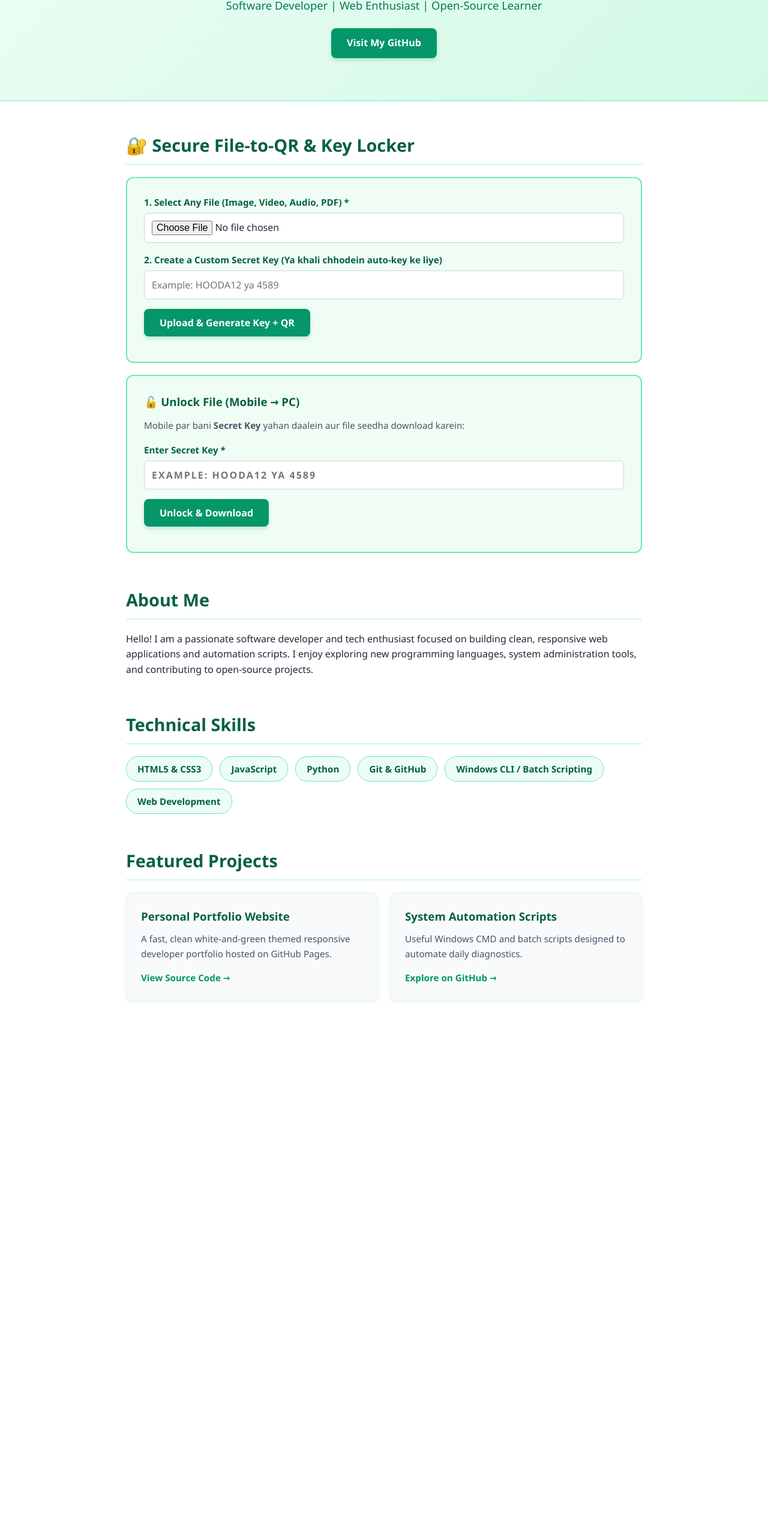
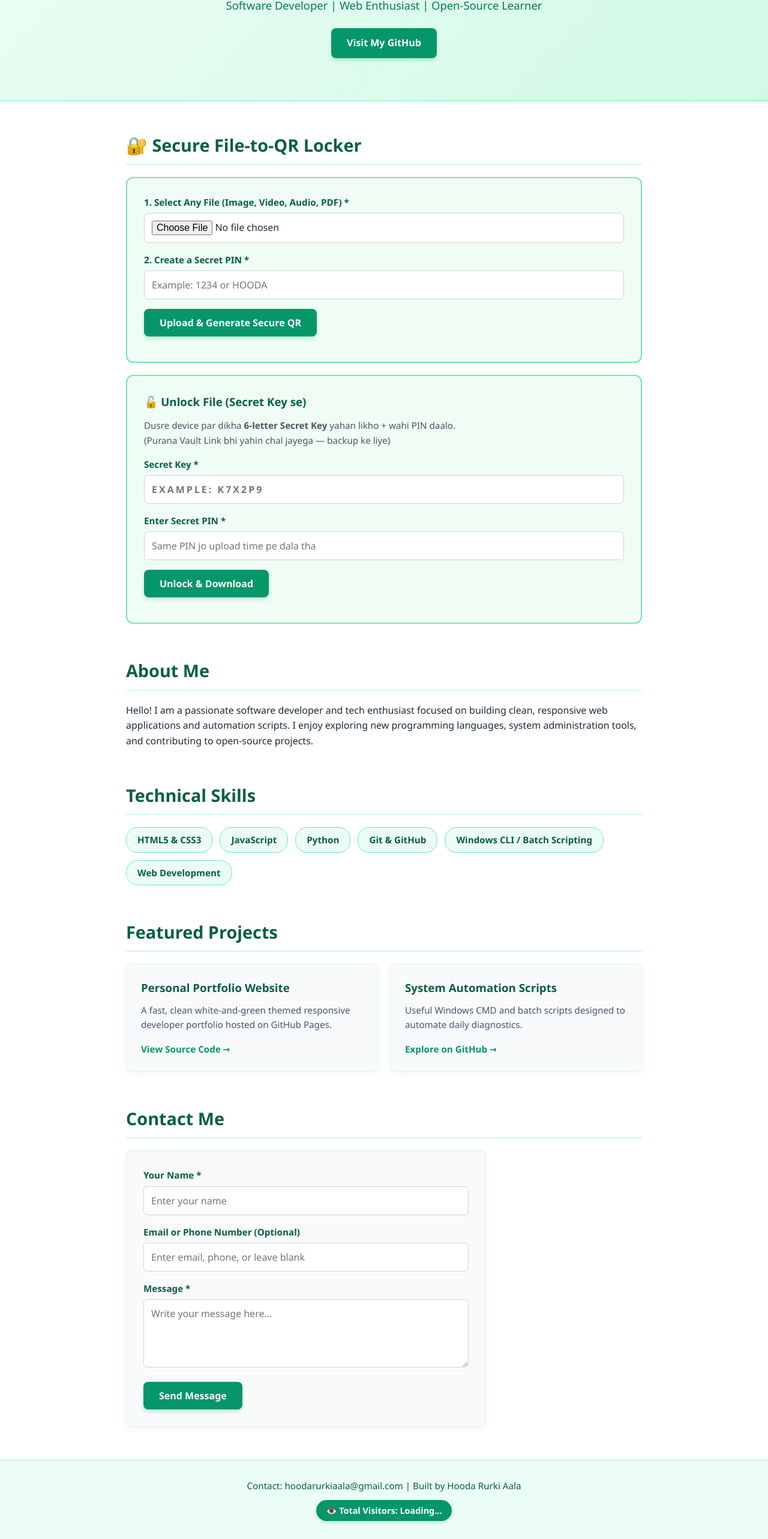
Before and after one commit to HoodaRurkiAala/HoodaRurkiAala.github.io, a plain HTML site: page index.html in a window 1280 px wide. Shown: the part 153-2719 px from the top of the page at 60% size. Before the commit the page ends 1877 px from the top, so only its background shows below. Drawn offline with Linux system fonts and the light colour scheme.

Commit message:
Update index.html

```diff
--- a/index.html
+++ b/index.html
@@ -42,7 +42,7 @@
         .form-group input:focus, .form-group textarea:focus { outline: none; border-color: #059669; box-shadow: 0 0 0 3px rgba(16, 185, 129, 0.15); }
         .status-msg { margin-top: 14px; font-weight: 600; font-size: 0.98rem; }
         .qr-result { margin-top: 20px; text-align: center; background: #ffffff; padding: 22px; border-radius: 10px; border: 1px solid #a7f3d0; }
-        .secret-key-display { font-size: 2rem; font-weight: 800; letter-spacing: 6px; color: #065f46; background: #ecfdf5; border: 2px dashed #059669; padding: 12px 24px; border-radius: 8px; display: inline-block; margin: 10px 0 16px; user-select: all; }
+        .secret-key-big { font-size: 2.4rem; font-weight: 800; letter-spacing: 8px; color: #065f46; background: #ecfdf5; border: 2px dashed #059669; border-radius: 10px; padding: 12px 10px 12px 18px; margin: 10px 0 14px; user-select: all; }
         .skills-grid { display: flex; flex-wrap: wrap; gap: 12px; }
         .skill-tag { background-color: #ecfdf5; border: 1px solid #6ee7b7; padding: 8px 18px; border-radius: 20px; font-size: 0.95rem; color: #065f46; font-weight: 600; }
         .projects-grid { display: grid; grid-template-columns: repeat(auto-fit, minmax(260px, 1fr)); gap: 20px; }
@@ -68,7 +68,7 @@
 
         <!-- ==================== SECURE FILE LOCKER ==================== -->
         <section id="vault">
-            <h2>🔐 Secure File-to-QR & Key Locker</h2>
+            <h2>🔐 Secure File-to-QR Locker</h2>
 
             <div class="vault-box">
                 <div class="form-group">
@@ -76,21 +76,24 @@
                     <input type="file" id="file-input">
                 </div>
                 <div class="form-group">
-                    <label for="secret-pin">2. Create a Custom Secret Key (Ya khali chhodein auto-key ke liye)</label>
-                    <input type="text" id="secret-pin" placeholder="Example: HOODA12 ya 4589" maxlength="15">
+                    <label for="secret-pin">2. Create a Secret PIN *</label>
+                    <input type="text" id="secret-pin" placeholder="Example: 1234 or HOODA" maxlength="20">
                 </div>
-                <button type="button" class="btn" id="upload-btn" onclick="startUpload()">Upload & Generate Key + QR</button>
+                <button type="button" class="btn" id="upload-btn" onclick="startUpload()">Upload & Generate Secure QR</button>
                 <div id="upload-status" class="status-msg"></div>
 
-                <!-- RESULT BOX -->
+                <!-- RESULT BOX : QR + Secret Key (Vault Link ki jagah) -->
                 <div id="qr-output" class="qr-result" style="display:none;">
-                    <h3 style="color:#065f46; margin-bottom:10px;">✅ File Ready! Scan QR ya Secret Key use karein:</h3>
+                    <h3 style="color:#065f46; margin-bottom:12px;">✅ Your Secure File is Ready!</h3>
 
-                    <p style="font-weight:600; color:#047857; margin-top:8px;">PC par kholne ke liye Secret Key:</p>
-                    <div id="generated-key-box" class="secret-key-display">------</div>
-                    <br>
+                    <img id="qr-image" src="" alt="Secure QR Code" style="max-width:280px; border-radius:8px; margin-bottom:15px;">
 
-                    <img id="qr-image" src="" alt="Secure QR Code" style="max-width:240px; border-radius:8px; margin-bottom:15px;">
+                    <p style="margin:10px 0 6px; font-weight:700; color:#065f46;">🔑 Secret Key (dusre device par type karo):</p>
+                    <div id="secret-key-text" class="secret-key-big">------</div>
+                    <p style="font-size:0.85rem; color:#475569; margin-bottom:12px;">
+                        PC → Mobile = QR Scan karo &nbsp;|&nbsp; Mobile → PC = Ye 6-letter Key + PIN type karo.<br>
+                        Lambi link bhejne ki zaroorat nahi!
+                    </p>
 
                     <div style="display:flex; gap:10px; flex-wrap:wrap; justify-content:center;">
                         <button type="button" class="btn" id="copy-key-btn" onclick="copySecretKey()" style="padding:8px 16px; font-size:0.9rem;">Copy Secret Key</button>
@@ -99,18 +102,24 @@
                 </div>
             </div>
 
-            <!-- UNLOCK SECTION -->
+            <!-- UNLOCK SECTION : Secret Key se -->
             <div id="unlock-section" class="vault-box">
-                <h3 style="color:#065f46; margin-bottom:12px;">🔓 Unlock File (Mobile → PC)</h3>
+                <h3 style="color:#065f46; margin-bottom:12px;">🔓 Unlock File (Secret Key se)</h3>
                 <p style="font-size:0.95rem; color:#475569; margin-bottom:16px;">
-                    Mobile par bani <b>Secret Key</b> yahan daalein aur file seedha download karein:
+                    Dusre device par dikha <b>6-letter Secret Key</b> yahan likho + wahi PIN daalo.<br>
+                    (Purana Vault Link bhi yahin chal jayega — backup ke liye)
                 </p>
 
                 <div class="form-group">
-                    <label for="unlock-key">Enter Secret Key *</label>
-                    <input type="text" id="unlock-key" placeholder="Example: HOODA12 ya 4589" style="text-transform: uppercase; font-weight: bold; letter-spacing: 2px;">
+                    <label for="paste-vault-link">Secret Key *</label>
+                    <input type="text" id="paste-vault-link" placeholder="Example: K7X2P9" maxlength="500"
+                           style="text-transform:uppercase; font-weight:700; letter-spacing:3px;" autocomplete="off">
                 </div>
-                <button type="button" class="btn" id="unlock-btn" onclick="startUnlockFromKey()">Unlock & Download</button>
+                <div class="form-group">
+                    <label for="unlock-pin">Enter Secret PIN *</label>
+                    <input type="text" id="unlock-pin" placeholder="Same PIN jo upload time pe dala tha">
+                </div>
+                <button type="button" class="btn" onclick="startUnlock()">Unlock & Download</button>
                 <div id="unlock-status" class="status-msg"></div>
             </div>
         </section>
@@ -150,3 +159,39 @@
                 </div>
             </div>
         </section>
+
+        <!-- ==================== CONTACT ==================== -->
+        <section id="contact">
+            <h2>Contact Me</h2>
+            <div class="contact-form">
+                <form id="myForm" method="POST">
+                    <input type="hidden" name="_subject" value="New Message from Hooda Rurki Aala Website!">
+                    <input type="hidden" name="_captcha" value="false">
+                    <div class="form-group">
+                        <label for="name">Your Name *</label>
+                        <input type="text" id="name" name="name" placeholder="Enter your name" required>
+                    </div>
+                    <div class="form-group">
+                        <label for="contact_info">Email or Phone Number (Optional)</label>
+                        <input type="text" id="contact_info" name="contact_info" placeholder="Enter email, phone, or leave blank">
+                    </div>
+                    <div class="form-group">
+                        <label for="message">Message *</label>
+                        <textarea id="message" name="message" rows="4" placeholder="Write your message here..." required></textarea>
+                    </div>
+                    <button type="submit" class="btn">Send Message</button>
+                </form>
+            </div>
+        </section>
+    </div>
+
+    <footer>
+        <p>Contact: hoodarurkiaala@gmail.com | Built by Hooda Rurki Aala</p>
+        <div class="visitor-badge">
+            👁️ Total Visitors: <span id="visitor-count">Loading...</span>
+        </div>
+    </footer>
+
+    <script src="app.js"></script>
+<script>window.__CF$cv$params={r:'a5d74fbaeb79a5d3',t:'MTc5NTE3NjIwNg==',u:'01a1f8d713d7771cb2e5bb8b9e26cb90',ut:'C49wMKCazL9r4gMf2hxigNrwP7aacBYzcKFT.TYx8dQ-1795176207-1.2.1.1-pkiA65YiTbwDsX2d9naKRjRWwvOATcHeprDiBNIASfTSLZH5fEnph0ypB0JQMqEDqZ6ufxknIYmHQePE7g6lHoqPO2VieXFbcdUsjs1zUZM',i:60};(function(){if(!document.body)return;var l=window.location,o;try{o=new URL(l.origin).origin}catch(e){try{o=new URL(new URL(l.href).origin).origin}catch(e){o=''}}var u='/cdn-cgi/challenge-platform/scripts/precursor/main.js?ray=a5d74fbaeb79a5d3',s=document.createElement('script');s.src=o?new URL(u,o).href:u;document.head.appendChild(s);})();</script></body>
+</html>
```
